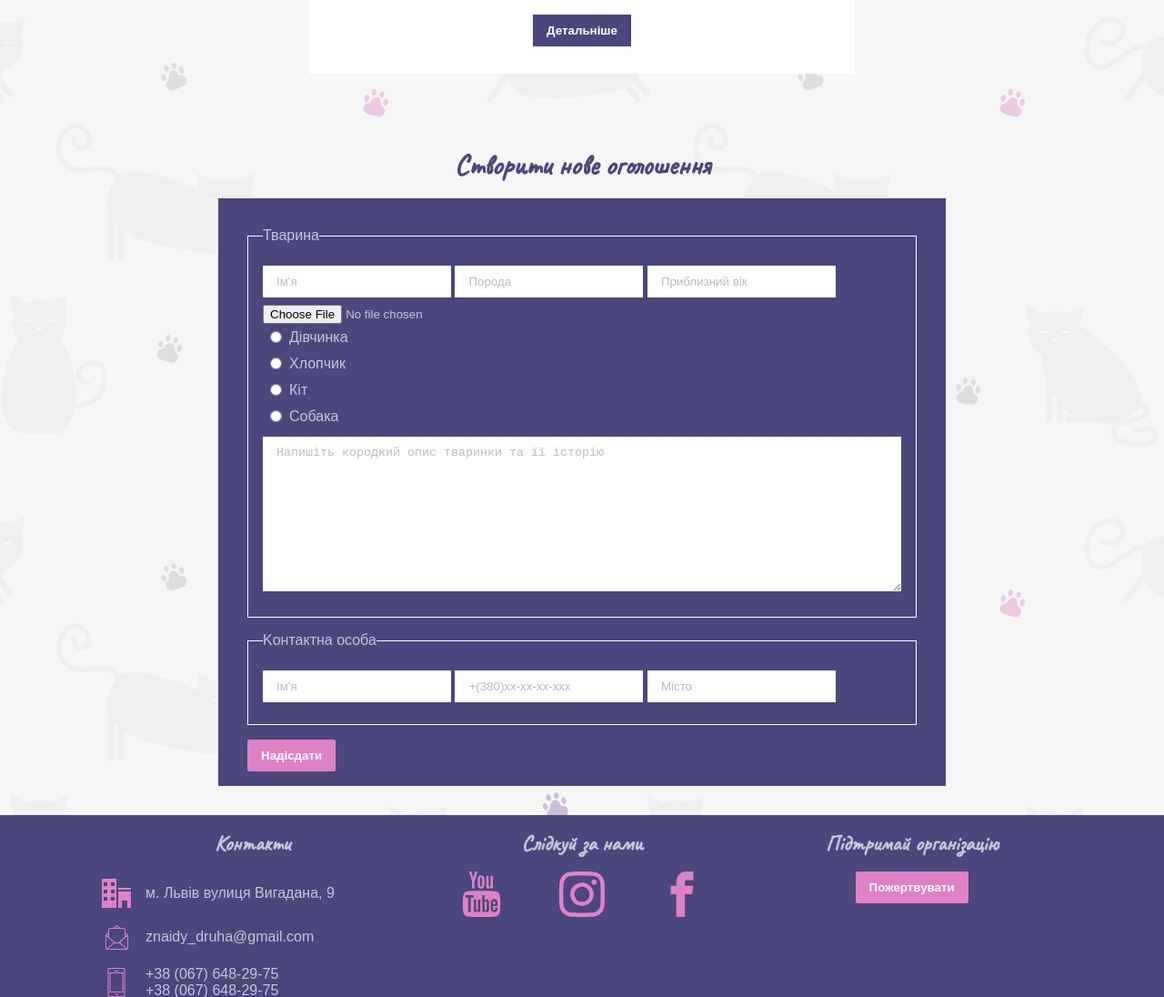
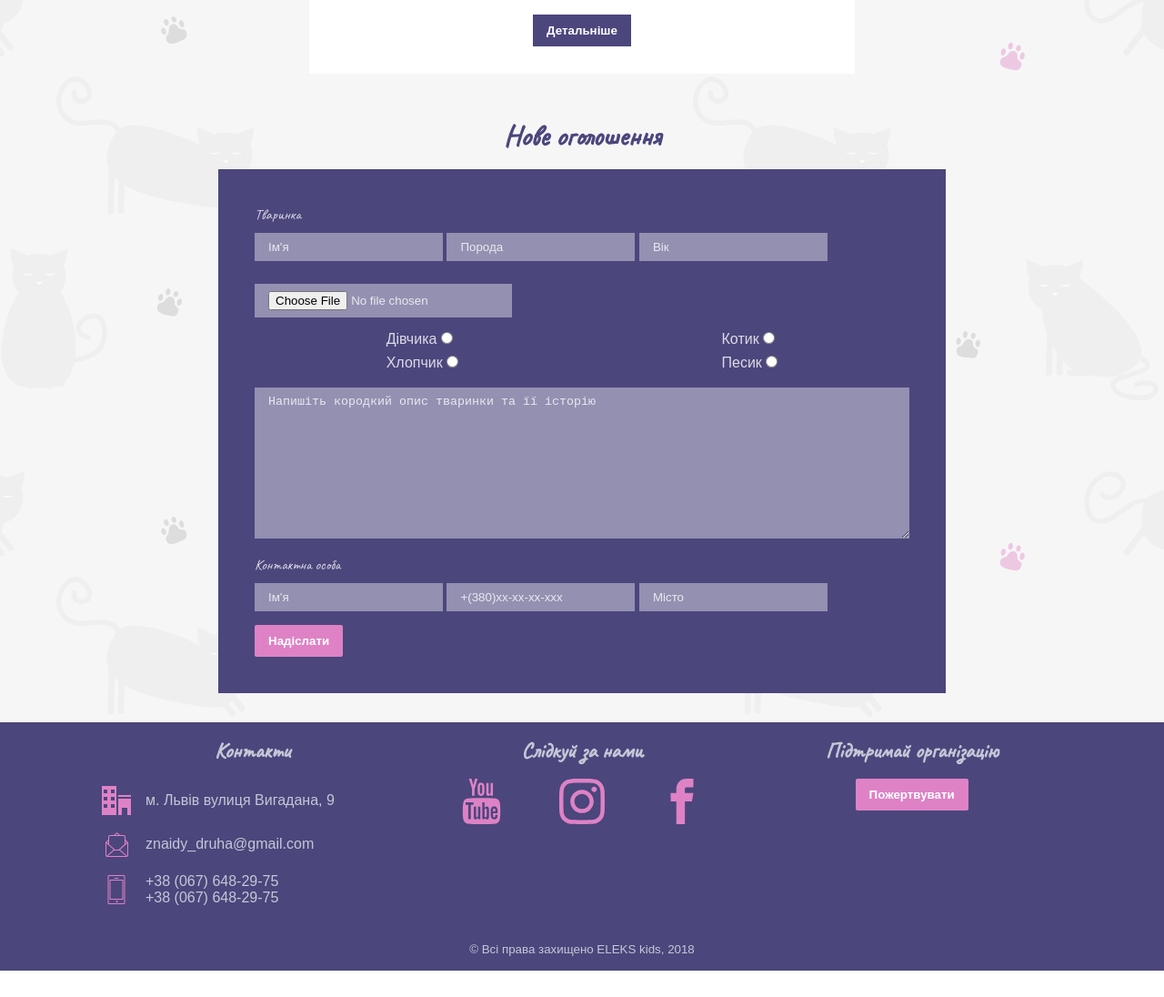
Before and after one commit to veronika5937/ELEKS-KIDS, a plain HTML site: page index.html in a window 1280 px wide. Shown: the part 2668-3764 px from the top of the page at 91% size. After the commit the page ends 3735 px from the top, so only its background shows below. Drawn offline with Linux system fonts and the light colour scheme.

Commit message:
add form styles

```diff
--- a/index.html
+++ b/index.html
@@ -110,7 +110,9 @@
                 </svg>
                 <h1 class="logo-heading">Знайди друга</h1>
             </div>
-            <svg class="icon-menu"><use xlink:href="#icon-menu"></use></svg>
+            <svg class="icon-menu">
+                <use xlink:href="#icon-menu"></use>
+            </svg>
             <nav class="nav-wrapper">
                 <a href="#adoption" class="nav-link">Все про усиновлення</a>
                 <div class="nav-link--accent">
@@ -213,8 +215,8 @@
                         <figcaption class="profile-caption">
                             <h5 class="profile-heading">Барсік</h5>
                             <p class="profile-txt">
-                                Барсіку 8 місяців. Він веселий та невгамовний малюк. Він дійсно гіперактивний, але зчасом він виросте з цього.
-                                Він любить увагу і їжу, він не агресивний взагалі і гарно ладнає з іншими тваринами.
+                                Барсіку 8 місяців. Він веселий та невгамовний малюк. Він дійсно гіперактивний, але зчасом він виросте з цього. Він любить
+                                увагу і їжу, він не агресивний взагалі і гарно ладнає з іншими тваринами.
                             </p>
                             <button class="profile-btn"> Детальніше</button>
                         </figcaption>
@@ -224,8 +226,9 @@
                         <figcaption class="profile-caption">
                             <h5 class="profile-heading">Ельза</h5>
                             <p class="profile-txt">
-                                Любить іграшки та людей! Вона є надзвичайною собакою, яка хоче порадувати, і ми не розуміємо, чому ще її не усиновили.
-                                Їй потрібно і хочеться бути частиною сім'ї! Якщо ви зацікавлені в Ельзі, будь ласка, зателефонуйте або відвідайте притулок
+                                Любить іграшки та людей! Вона є надзвичайною собакою, яка хоче порадувати, і ми не розуміємо, чому ще її не усиновили. Їй
+                                потрібно і хочеться бути частиною сім'ї! Якщо ви зацікавлені в Ельзі, будь ласка, зателефонуйте
+                                або відвідайте притулок
                             </p>
                             <button class="profile-btn">Детальніше</button>
                         </figcaption>
@@ -235,9 +238,9 @@
                         <figcaption class="profile-caption">
                             <h5 class="profile-heading">Рікі</h5>
                             <p class="profile-txt">
-                                Рікі блукав і, можливо, був використаний як сторожовий собака.
-                                Він хоче бути близьким до вас та любить демонструвати свої трюки, вниз, лежати, сидіти лапою і говорити.
-                                Рікі прекласно підійде для тих, хто любить прогулянки на свіжому повітрі...
+                                Рікі блукав і, можливо, був використаний як сторожовий собака. Він хоче бути близьким до вас та любить демонструвати свої
+                                трюки, вниз, лежати, сидіти лапою і говорити. Рікі прекласно підійде для тих, хто любить
+                                прогулянки на свіжому повітрі...
                             </p>
                             <button class="profile-btn">Детальніше</button>
                         </figcaption>
@@ -247,8 +250,8 @@
                         <figcaption class="profile-caption">
                             <h5 class="profile-heading">Барсік</h5>
                             <p class="profile-txt">
-                                Барсіку 8 місяців. Він веселий та невгамовний малюк. Він дійсно гіперактивний, але зчасом він виросте з цього.
-                                Він любить увагу і їжу, він не агресивний взагалі і гарно ладнає з іншими тваринами.
+                                Барсіку 8 місяців. Він веселий та невгамовний малюк. Він дійсно гіперактивний, але зчасом він виросте з цього. Він любить
+                                увагу і їжу, він не агресивний взагалі і гарно ладнає з іншими тваринами.
                             </p>
                             <button class="profile-btn">Детальніше</button>
                         </figcaption>
@@ -257,46 +260,48 @@
 
             </div>
         </section>
-        <section class="section-container" id="create-new">
+        <!-- New profile -->
+        <section id="new-profile">
             <div class="wrapper">
-                <h3 class="section-heading">Створити нове оголошення</h3>
-                <form class="create-new-form">
-                    <fieldset class="form-fieldset">
-                        <legend class="form-fieldset-title">Тварина</legend>
-                        <input type="text" class="form-input" placeholder="Iм'я" name="name">
-                        <input type="text" class="form-input" placeholder="Порода" name="breed">
-                        <input type="number" class="form-input" placeholder="Приблизний вік" name="age">
-                        <input type="file" name="pic" accept="image/*">
-                        <div>
-                            <label class="form-label">
-                                <input type="radio" name="gender" value="female" class="radiobtn-input">Дівчинка
-                            </label>
-                            <label class="form-label">
-                                <input type="radio" name="gender" value="male" class="radiobtn-input">Хлопчик
-                            </label>
+                <h3 class="section-heading">Нове оголошення</h3>
+                <form class="new-profile-form">
+                    <fieldset>
+                        <legend>Тваринка</legend>
+                        <input type="text" placeholder="Ім'я" class="new-profile-input" name="petName">
+                        <input type="text" placeholder="Порода" class="new-profile-input" name="breed">
+                        <input type="number" placeholder="Вік" class="new-profile-input" name="age">
+                        <input type="file" accept="image/*" name="img" class="new-profile-input">
+                        <div class="input-wrapper">
+                            <div class="radio-wrapper">
+                                <label class="new-profile-radio">Дівчика
+                                    <input type="radio" name="gender" value="female">
+                                </label>
+                                <label class="new-profile-radio">Хлопчик
+                                    <input type="radio" name="gender" value="male">
+                                </label>
+                            </div>
+                            <div class="radio-wrapper">
+                                <label class="new-profile-radio">Котик
+                                    <input type="radio" name="type" value="сat">
+                                </label>
+                                <label class="new-profile-radio">Песик
+                                    <input type="radio" name="type" value="dog">
+                                </label>
+                            </div>
                         </div>
-                        <div>
-                            <label class="form-label">
-                                <input type="radio" name="type" value="cat" class="radiobtn-input">Кіт
-                            </label>
-                            <label class="form-label">
-                                <input type="radio" name="type" value="dog" class="radiobtn-input">Собака
-                            </label>
-                        </div>
-                        <textarea class="form-input" name="details" rows="10" placeholder="Напишіть кородкий опис тваринки та її історію"></textarea>
+                        <textarea name="description" placeholder="Напишіть кородкий опис тваринки та її історію" rows="10" class="new-profile-input new-profile-textarea"></textarea>
                     </fieldset>
-                    <fieldset class="form-fieldset">
-                        <legend class="form-fieldset-title">Kонтактна особа</legend>
-                        <input type="text" class="form-input" placeholder="Iм'я" name="personName">
-                        <input type="tel" class="form-input" placeholder="+(380)xx-xx-xx-xxx" name="personName">
-                        <input list="address" placeholder="Miсто" class="form-input">
-                        <datalist id="address">
-                            <option name="lviv" value="Львів"></option>
-                            <option name="kiev" value="Київ"></option>
-                            <option name="odesa" value="Одеса"></option>
+                    <fieldset>
+                        <legend>Контактна особа</legend>
+                        <input type="text" placeholder="Ім'я" class="new-profile-input" name="userName">
+                        <input type="tel" class="new-profile-input" name="phone" placeholder="+(380)xx-xx-xx-xxx">
+                        <input type="text" list="city" class="new-profile-input" placeholder="Місто" name="city">
+                        <datalist id="city">
+                            <option value="Львів"></option>
+                            <option value="Одеса"></option>
                         </datalist>
                     </fieldset>
-                    <button class="accent-btn">Надісдати</button>
+                    <button class="accent-btn">Надіслати</button>
                 </form>
             </div>
         </section>
--- a/style.css
+++ b/style.css
@@ -6,6 +6,10 @@
 	box-sizing: border-box;
 	margin: 0;
 	padding: 0;
+}
+
+html {
+  scroll-behavior: smooth;
 }
 
 body {
@@ -31,10 +35,17 @@ h1, h2, h3, h4, h5, h6 {
   margin-bottom: 1rem;
 }
 
+legend {
+  font-family: 'Caveat', cursive;
+}
+
 img {
   max-width: 100%;
 }
 
+fieldset {
+  border: none;
+}
 
 /* =================================
   Base Layout Styles
@@ -94,6 +105,7 @@ img {
   /* paralax effect */
   background-attachment: fixed;
   background-position: center;
+  padding-bottom: 2rem;
 }
 
 /* Logo */
@@ -278,41 +290,47 @@ img {
   color: #FFF;
   font-weight: 600;
 }
-/* Form */
-.create-new-form {
+
+/* New profile */
+.new-profile-form {
+  background: #4B467C;
+  padding: 40px;
   max-width: 800px;
   margin: 0 auto;
-  padding: 1rem 2rem;
-  color: #C5C7D6;
-  background-color: #4B467C;
+  color: rgba(255, 255, 255, 0.8);
 }
 
-.create-new-form textarea {
+.new-profile-input {
+  background-color: rgba(255, 255, 255, 0.4);
+  border: none;
+  padding: 8px 15px;
+  margin-top: 10px;
+  margin-bottom: 15px;
+}
+
+.new-profile-input::placeholder {
+  color: rgba(255, 255, 255, 0.8);
+}
+
+.input-wrapper {
+  display: flex;
+  justify-content: space-around;
+}
+
+.radio-wrapper {
+  display: flex;
+  flex-direction: column;
+}
+
+.new-profile-radio {
+  margin-bottom: 8px;
+}
+
+
+.new-profile-textarea {
   width: 100%;
 }
 
-.form-fieldset {
-  padding: 1rem;
-  margin: 1rem 0;
-  border: 1px solid #fff;
-}
-
-.form-label {
-  display: flex;
-  align-items: center;
-}
-
-.radiobtn-wrapper {
-  display: flex;
-}
-
-.radiobtn-item {
-  margin-right: 2rem;
-}
-
-.radiobtn-input {
-  margin: 0.5rem;
-}
 
 /* Footer */
 .main-footer {
@@ -400,6 +418,16 @@ MEDIA QUERY
   }
 }
 
+@media (max-width : 600px) {
+  .new-profile-input {
+      width: 100%;
+  }
+
+  .new-profile-form {
+      padding: 20px;
+  }
+}
+
 /****** Animate css *****/
 @keyframes zoomIn {
   from {
```
